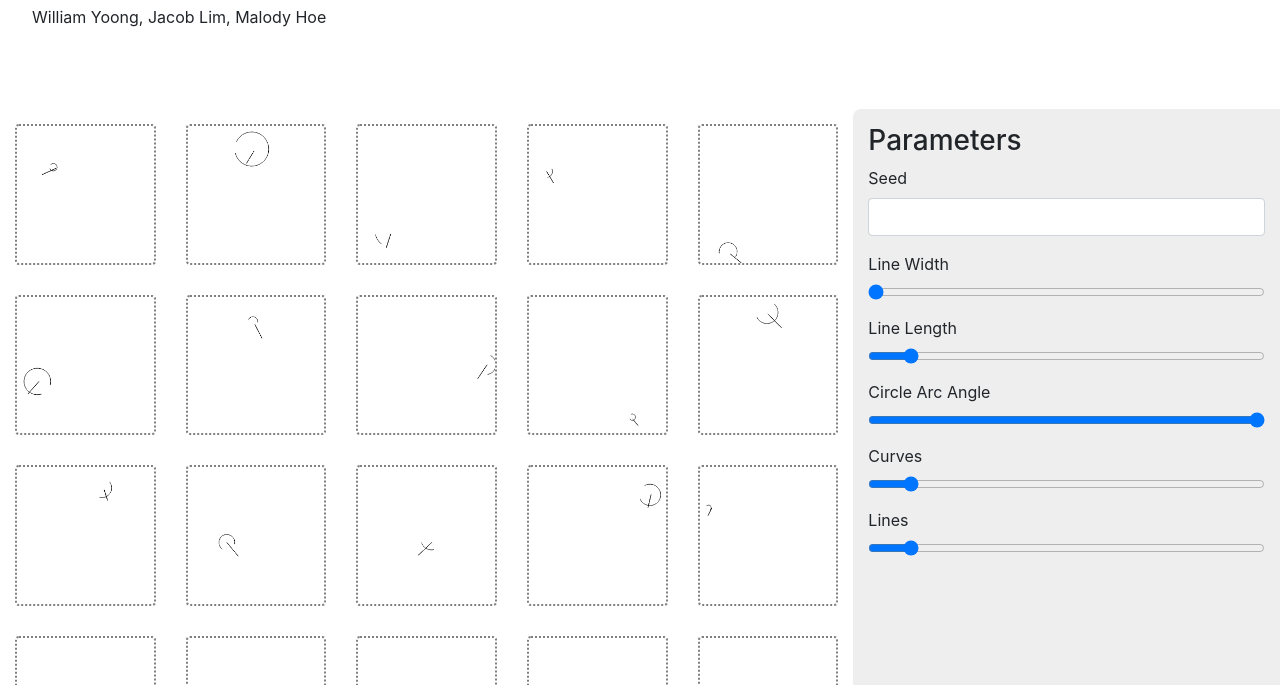
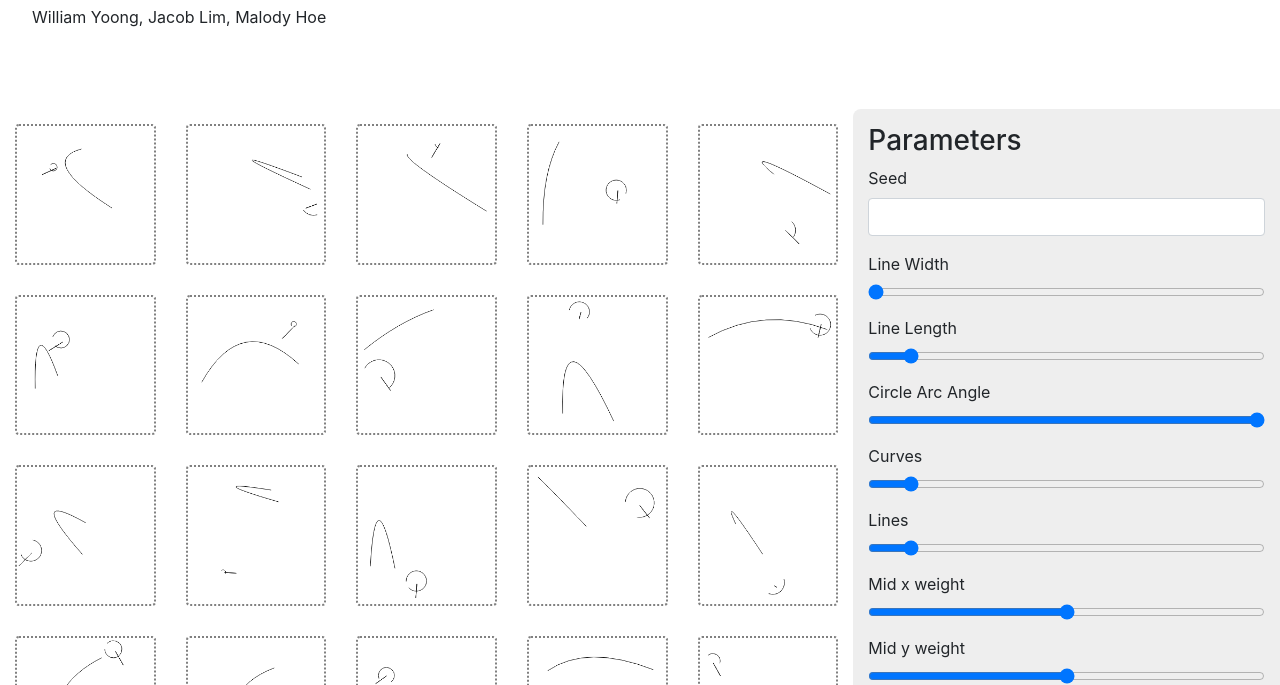
Before and after one commit to undefinist/glyphgen, a plain HTML site: page index.html in a window 1280 px wide. Shown: the part 115-800 px from the top of the page. Drawn offline with nearby package versions, Linux system fonts and the light colour scheme.

Commit message:
change bezier curve to quadratic curve
allow use to use weights to control how much left, right, up, or down they want the control point to be

```diff
--- a/index.html
+++ b/index.html
@@ -131,6 +131,14 @@
           <label for="lines-input">Lines</label>
           <input type="range" class="form-control-range" id="lines-input" min="1" max="100" value="10">
         </div>
+        <div class="form-group">
+          <label for="mid-x-input">Mid x weight</label>
+          <input type="range" class="form-control-range" id="mid-x-input" min="-100" max="100" value="0">
+        </div>
+        <div class="form-group">
+          <label for="mid-y-input">Mid y weight</label>
+          <input type="range" class="form-control-range" id="mid-y-input" min="-100" max="100" value="0">
+        </div>
       </div>
     </div>
   </div>
--- a/script.js
+++ b/script.js
@@ -3,6 +3,8 @@ const LINES_SIZE       = 4.0;
 const CURVES_SIZE      = 6.0;
 const LINE_WIDTH_SIZE  = 10.0;
 const LINE_LENGTH_SIZE = 256.0;
+const MID_POINT_X_SIZE = 100.0;
+const MID_POINT_Y_SIZE = 100.0;
 
 var settings = {
     seed: "",
@@ -10,7 +12,9 @@ var settings = {
     lineLength: 10,
     angle: 180,
     curves: 1,
-    lines: 1
+    lines: 1,
+    mid_x: 10,
+    mid_y: 10
 };
 
 var lasPosX = 0;
@@ -45,6 +49,14 @@ $("#curves-input").on("input", function(e) {
 });
 $("#lines-input").on("input", function (e) {
     settings.lines = $(this).val();
+    gen();
+});
+$("#mid-x-input").on("input", function (e) {
+    settings.mid_x = $(this).val();
+    gen();
+});
+$("#mid-y-input").on("input", function (e) {
+    settings.mid_y = $(this).val();
     gen();
 });
 
@@ -120,7 +132,7 @@ function genGlyphLines(ctx)
     ctx.stroke();
 }
 
-function genGlyphBezierCurve(ctx)
+function genGlyphQuadraticCurve(ctx)
 {
     ctx.beginPath();
 
@@ -134,17 +146,13 @@ function genGlyphBezierCurve(ctx)
     let y_end = randInt(10, GLYPH_SIZE - 10);
 
     //control point 1
-    let cp1x = randInt(x0 - 10, x0 + 10);
-    let cp1y = y0;
-
-    //control point 2
-    let cp2x = randInt(x_end - 10, x_end + 10);
-    let cp2y = randInt(y_end - 10, y_end + 10);
+    let cpx = Math.abs(x_end - x0) / 2.0 + MID_POINT_X_SIZE * settings.mid_x / 100.0;
+    let cpy = Math.abs(y_end - y0) / 2.0 + MID_POINT_Y_SIZE * settings.mid_y / 100.0;
 
     //========================================
     // LOOKS WRONG SO NEED TO MODIFY IF WE WANT TO USE
     //========================================
-    ctx.bezierCurveTo(cp1x, cp1y, cp2x, cp2y, x0, y0);
+    ctx.quadraticCurveTo(cpx, cpy, x_end, y_end);
     ctx.stroke();
 }
 
@@ -158,7 +166,7 @@ function gen()
         ctx.lineWidth = settings.lineWidth * LINE_WIDTH_SIZE / 100.0;
         genGlyph(ctx);
         genGlyphLines(ctx);
-        //genGlyphBezierCurve(ctx);
+        genGlyphQuadraticCurve(ctx);
     }
 }
 
```
